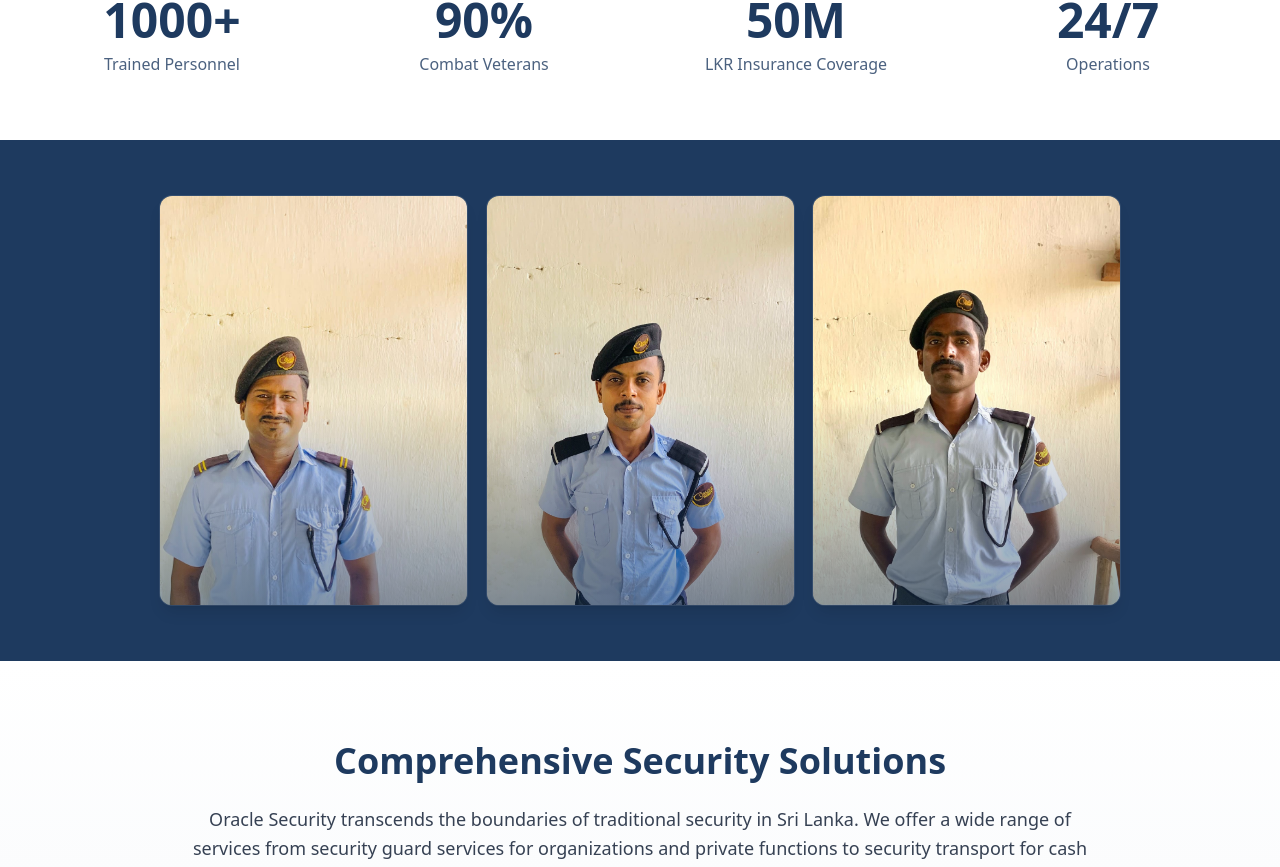
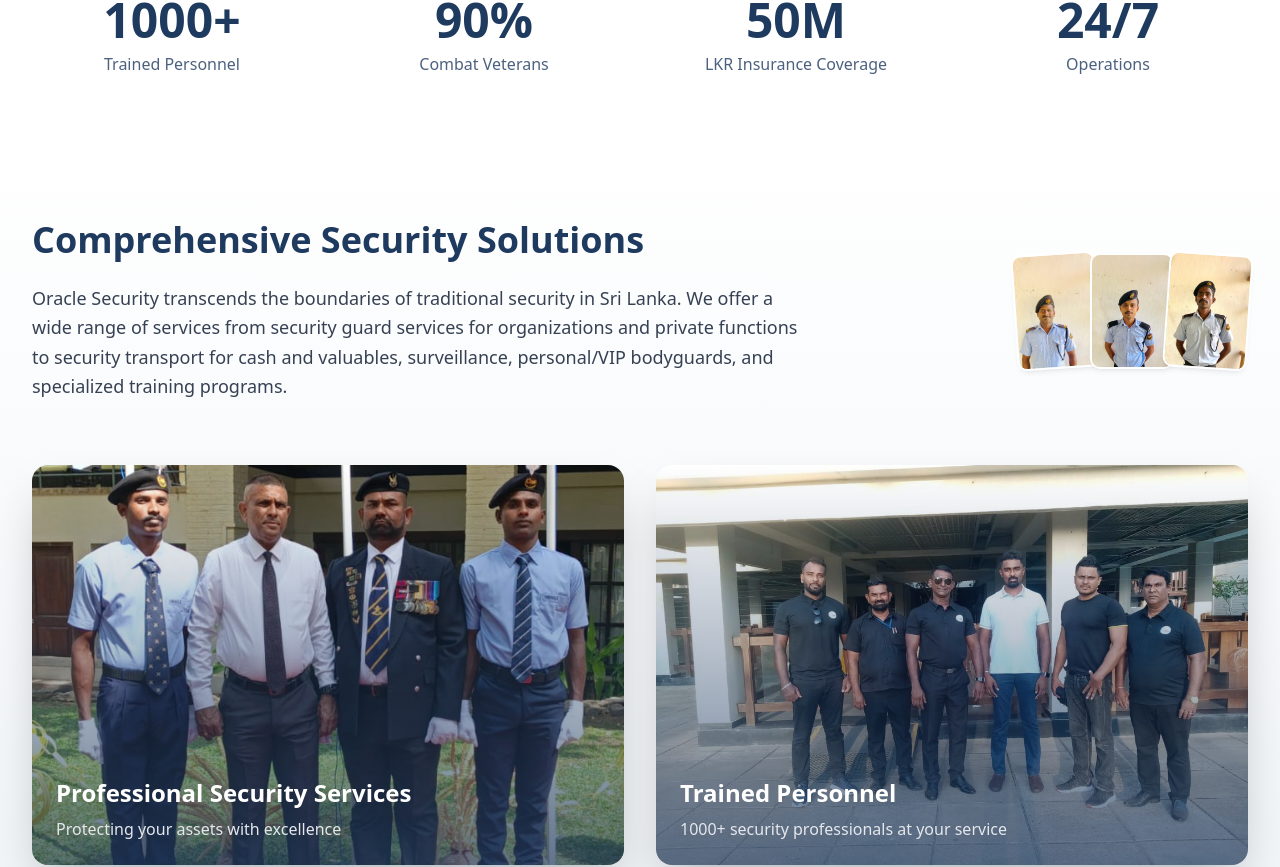
Before and after one commit to amaannn7/oracle-security, a Next.js app: page /security in a window 1280 px wide. Shown: the part 748-1615 px from the top of the page. Built offline with nearby package versions, Linux system fonts and the light colour scheme.

Commit message:
added some changes

```diff
--- a/app/security/page.tsx
+++ b/app/security/page.tsx
@@ -95,45 +95,36 @@
                 </div>
             </section>
 
-            {/* Security Officers Showcase */}
-            <section className="py-10 sm:py-14 bg-[#1e3a5f]">
-                <div className="max-w-5xl mx-auto px-4 sm:px-6 lg:px-8">
-                    <div className="grid grid-cols-3 gap-3 sm:gap-5">
-                        {[
-                            { src: "/security-officer-1.jpeg", delay: "0s" },
-                            { src: "/security-officer-2.jpeg", delay: "0.15s" },
-                            { src: "/security-officer-3.jpeg", delay: "0.3s" },
-                        ].map((officer, index) => (
-                            <div
-                                key={index}
-                                className="group relative aspect-[3/4] rounded-xl overflow-hidden shadow-lg animate-[fadeSlideUp_0.8s_ease-out_both] ring-1 ring-white/10"
-                                style={{ animationDelay: officer.delay }}
-                            >
-                                <Image
-                                    src={officer.src}
-                                    alt={`Oracle Security Officer ${index + 1}`}
-                                    fill
-                                    className="object-cover transition-transform duration-700 group-hover:scale-105"
-                                    unoptimized
-                                />
-                                <div className="absolute inset-0 bg-gradient-to-t from-[#1e3a5f]/50 via-transparent to-transparent"></div>
-                                <div className="absolute bottom-0 left-0 right-0 h-0.5 bg-[#d4af37] scale-x-0 group-hover:scale-x-100 transition-transform duration-500 origin-left"></div>
-                            </div>
-                        ))}
-                    </div>
-                </div>
-            </section>
-
             {/* Overview */}
             <section className="py-12 sm:py-20 bg-gradient-to-b from-white to-[#e8eef4]">
                 <div className="max-w-7xl mx-auto px-4 sm:px-6 lg:px-8">
-                    <div className="max-w-4xl mx-auto text-center mb-12 sm:mb-16">
+                    <div className="grid lg:grid-cols-[1fr_auto] gap-10 items-center mb-12 sm:mb-16">
+                        <div className="max-w-3xl text-center lg:text-left mx-auto lg:mx-0">
                             <h2 className="text-2xl sm:text-4xl font-bold text-[#1e3a5f] mb-4 sm:mb-6">
                                 Comprehensive Security Solutions
                             </h2>
                             <p className="text-base sm:text-lg text-gray-700 leading-relaxed">
                                 Oracle Security transcends the boundaries of traditional security in Sri Lanka. We offer a wide range of services from security guard services for organizations and private functions to security transport for cash and valuables, surveillance, personal/VIP bodyguards, and specialized training programs.
                             </p>
+                        </div>
+                        {/* Officer Thumbnails */}
+                        <div className="hidden lg:flex items-end gap-2 -space-x-3">
+                            {["/security-officer-1.jpeg", "/security-officer-2.jpeg", "/security-officer-3.jpeg"].map((src, i) => (
+                                <div
+                                    key={i}
+                                    className="relative w-20 h-28 rounded-lg overflow-hidden shadow-md ring-2 ring-white hover:scale-110 hover:z-10 transition-transform duration-300"
+                                    style={{ transform: `rotate(${(i - 1) * 4}deg)` }}
+                                >
+                                    <Image
+                                        src={src}
+                                        alt={`Security Officer ${i + 1}`}
+                                        fill
+                                        className="object-cover"
+                                        unoptimized
+                                    />
+                                </div>
+                            ))}
+                        </div>
                     </div>
 
                     {/* Security Images Showcase */}
```
Lines whose indentation alone changed are shown as unchanged.
